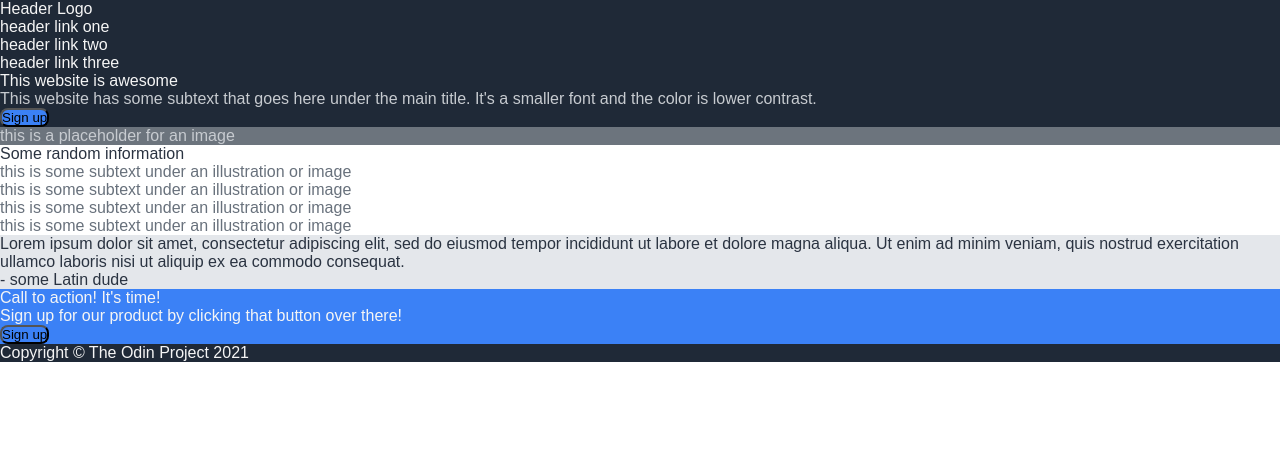
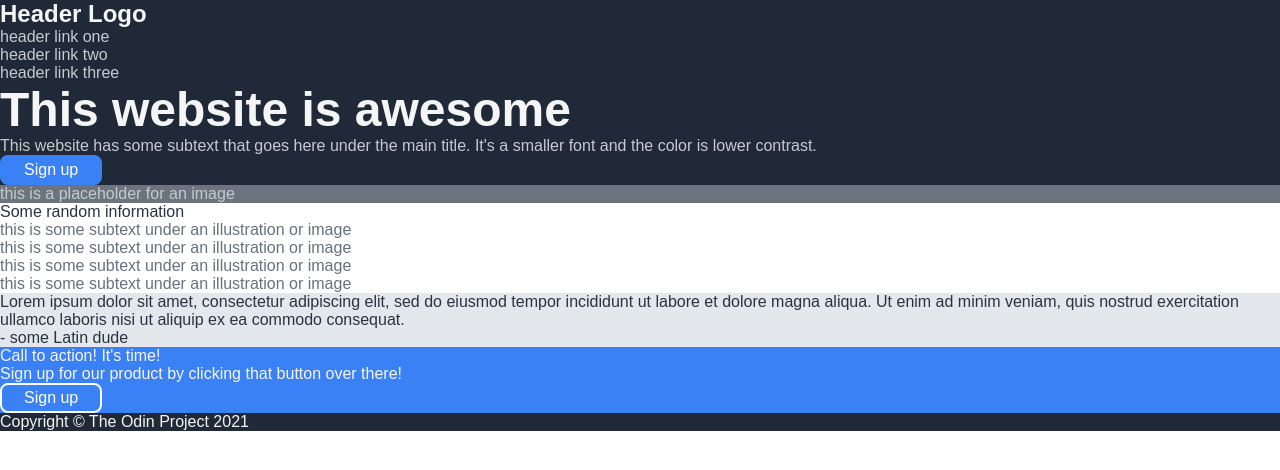
Before and after one commit to abegail/odin-landing-page, a plain HTML site: page index.html in a window 1280 px wide. Drawn offline with Linux system fonts and the light colour scheme.

Commit message:
Update button style

```diff
--- a/style.css
+++ b/style.css
@@ -21,7 +21,6 @@ footer {
     background-color: #3B81F6;
 }
 
-header,
 footer,
 .hero-text .title,
 .cta {
@@ -29,7 +28,8 @@ footer,
 }
 
 .hero .description,
-.image {
+.image,
+header {
     color: #C7CBD0;
 }
 
@@ -49,4 +49,23 @@ footer,
 button {
     background-color: #3B81F6;
     border-radius: 8px;
+    padding: 4px 22px;
+    font-size: 16px;
+    border: 2px solid #3B81F6;
+    color: white;
 }
+
+.cta button {
+    border: 2px solid white;
+}
+
+.logo {
+    font-size: 24px;
+    font-weight: bold;
+    color: whitesmoke;
+}
+
+.hero-text .title {
+    font-size: 48px;
+    font-weight: bolder;
+}
```
